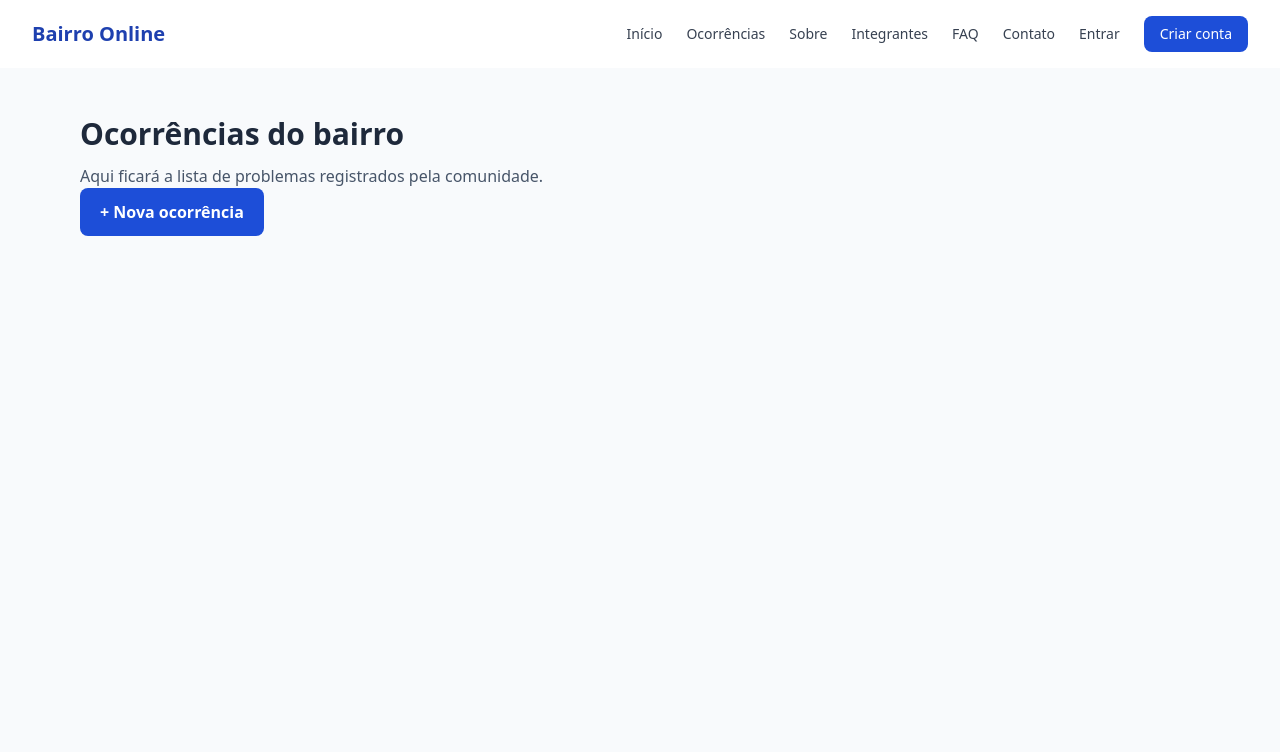
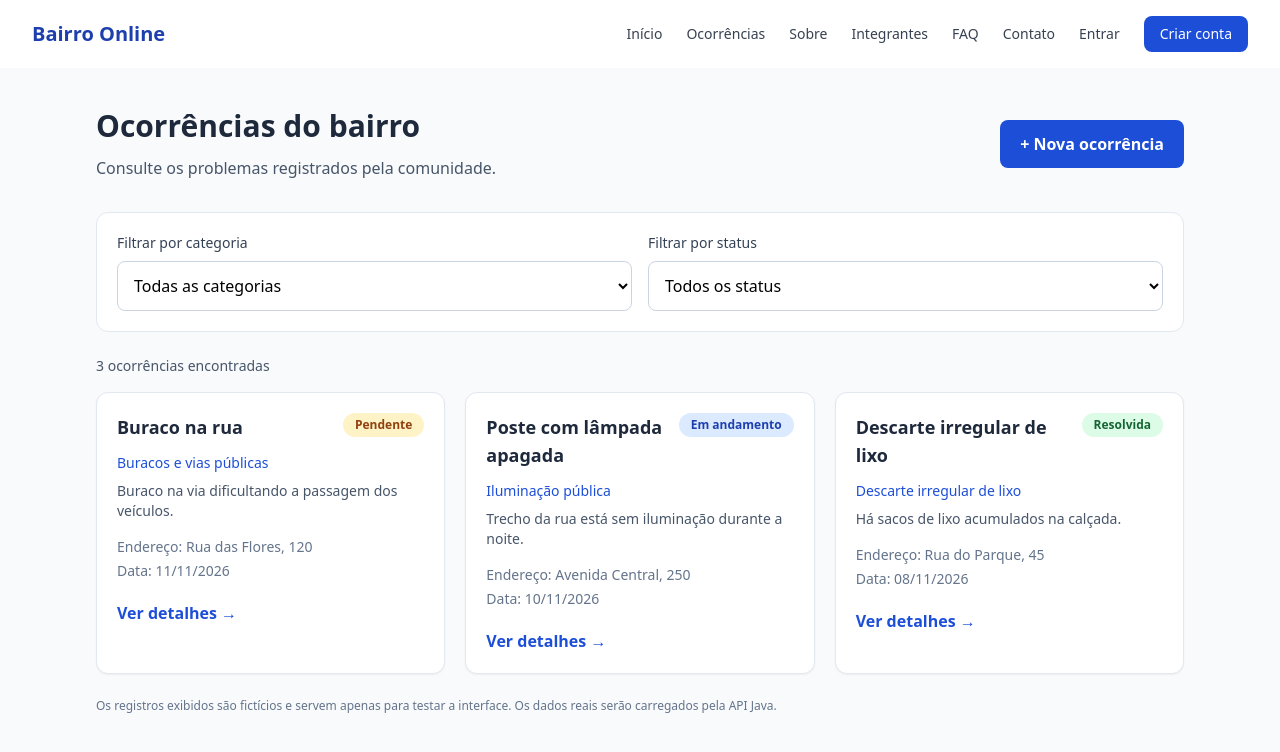
Before and after one commit to VMurtis/gs-front-t, a React (Vite) app: page /ocorrencias in a window 1280 px wide. Shown: the top 752 px of the page. Built offline with nearby package versions, Linux system fonts and the light colour scheme.

Commit message:
feat: adicionar listagem e filtros de ocorrencias

```diff
--- a/src/pages/ListaOcorrencias.tsx
+++ b/src/pages/ListaOcorrencias.tsx
@@ -1,15 +1,112 @@
-import { Link } from "react-router-dom";
+
+import { useState } from 'react'
+import { Link } from 'react-router-dom'
+
+type Categoria =
+  | 'infraestrutura'
+  | 'iluminacao'
+  | 'lixo'
+  | 'calcada'
+  | 'outros'
+
+type Status = 'Pendente' | 'Em andamento' | 'Resolvida'
+
+type Ocorrencia = {
+  id: number
+  titulo: string
+  categoria: Categoria
+  endereco: string
+  descricao: string
+  status: Status
+  data: string
+}
+
+const ocorrencias: Ocorrencia[] = [
+  {
+    id: 1,
+    titulo: 'Buraco na rua',
+    categoria: 'infraestrutura',
+    endereco: 'Rua das Flores, 120',
+    descricao: 'Buraco na via dificultando a passagem dos veículos.',
+    status: 'Pendente',
+    data: '11/11/2026',
+  },
+  {
+    id: 2,
+    titulo: 'Poste com lâmpada apagada',
+    categoria: 'iluminacao',
+    endereco: 'Avenida Central, 250',
+    descricao: 'Trecho da rua está sem iluminação durante a noite.',
+    status: 'Em andamento',
+    data: '10/11/2026',
+  },
+  {
+    id: 3,
+    titulo: 'Descarte irregular de lixo',
+    categoria: 'lixo',
+    endereco: 'Rua do Parque, 45',
+    descricao: 'Há sacos de lixo acumulados na calçada.',
+    status: 'Resolvida',
+    data: '08/11/2026',
+  },
+]
+
+const categorias: { valor: Categoria; nome: string }[] = [
+  { valor: 'infraestrutura', nome: 'Buracos e vias públicas' },
+  { valor: 'iluminacao', nome: 'Iluminação pública' },
+  { valor: 'lixo', nome: 'Descarte irregular de lixo' },
+  { valor: 'calcada', nome: 'Calçadas danificadas' },
+  { valor: 'outros', nome: 'Outros problemas' },
+]
+
+const statusDisponiveis: Status[] = [
+  'Pendente',
+  'Em andamento',
+  'Resolvida',
+]
+
+function nomeCategoria(categoria: Categoria) {
+  return categorias.find((item) => item.valor === categoria)?.nome
+}
+
+function corStatus(status: Status) {
+  switch (status) {
+    case 'Pendente':
+      return 'bg-amber-100 text-amber-800'
+    case 'Em andamento':
+      return 'bg-blue-100 text-blue-800'
+    case 'Resolvida':
+      return 'bg-green-100 text-green-800'
+  }
+}
 
 export default function ListaOcorrencias() {
+  const [categoriaSelecionada, setCategoriaSelecionada] = useState('')
+  const [statusSelecionado, setStatusSelecionado] = useState('')
+
+  const ocorrenciasFiltradas = ocorrencias.filter((ocorrencia) => {
+    const correspondeCategoria =
+      !categoriaSelecionada ||
+      ocorrencia.categoria === categoriaSelecionada
+
+    const correspondeStatus =
+      !statusSelecionado || ocorrencia.status === statusSelecionado
+
+    return correspondeCategoria && correspondeStatus
+  })
+
   return (
-    <main className="mx-auto max-w-6xl px-4 py-12">
+    <main className="mx-auto min-h-screen max-w-6xl px-4 py-10 sm:px-6 lg:px-8">
+      <div className="flex flex-col gap-4 sm:flex-row sm:items-center sm:justify-between">
+        <div>
           <h1 className="text-3xl font-bold text-slate-800">
             Ocorrências do bairro
           </h1>
 
           <p className="mt-3 text-slate-600">
-        Aqui ficará a lista de problemas registrados pela comunidade.
+            Consulte os problemas registrados pela comunidade.
           </p>
+        </div>
 
         <Link
           to="/ocorrencias/nova"
@@ -17,6 +114,125 @@ export default function ListaOcorrencias() {
         >
           + Nova ocorrência
         </Link>
+      </div>
+
+      <section
+        aria-label="Filtros de ocorrências"
+        className="mt-8 grid gap-4 rounded-xl border border-slate-200 bg-white p-5 sm:grid-cols-2"
+      >
+        <div>
+          <label
+            htmlFor="filtroCategoria"
+            className="mb-2 block text-sm font-medium text-slate-700"
+          >
+            Filtrar por categoria
+          </label>
+
+          <select
+            id="filtroCategoria"
+            value={categoriaSelecionada}
+            onChange={(event) => setCategoriaSelecionada(event.target.value)}
+            className="w-full rounded-lg border border-slate-300 bg-white px-3 py-3"
+          >
+            <option value="">Todas as categorias</option>
+            {categorias.map((categoria) => (
+              <option key={categoria.valor} value={categoria.valor}>
+                {categoria.nome}
+              </option>
+            ))}
+          </select>
+        </div>
+
+        <div>
+          <label
+            htmlFor="filtroStatus"
+            className="mb-2 block text-sm font-medium text-slate-700"
+          >
+            Filtrar por status
+          </label>
+
+          <select
+            id="filtroStatus"
+            value={statusSelecionado}
+            onChange={(event) => setStatusSelecionado(event.target.value)}
+            className="w-full rounded-lg border border-slate-300 bg-white px-3 py-3"
+          >
+            <option value="">Todos os status</option>
+            {statusDisponiveis.map((status) => (
+              <option key={status} value={status}>
+                {status}
+              </option>
+            ))}
+          </select>
+        </div>
+      </section>
+
+      <p className="mt-6 text-sm text-slate-600" aria-live="polite">
+        {ocorrenciasFiltradas.length}{' '}
+        {ocorrenciasFiltradas.length === 1
+          ? 'ocorrência encontrada'
+          : 'ocorrências encontradas'}
+      </p>
+
+      {ocorrenciasFiltradas.length > 0 ? (
+        <section className="mt-4 grid grid-cols-1 gap-5 md:grid-cols-2 lg:grid-cols-3">
+          {ocorrenciasFiltradas.map((ocorrencia) => (
+            <article
+              key={ocorrencia.id}
+              className="flex flex-col rounded-xl border border-slate-200 bg-white p-5 shadow-sm"
+            >
+              <div className="flex items-start justify-between gap-3">
+                <h2 className="text-lg font-bold text-slate-800">
+                  {ocorrencia.titulo}
+                </h2>
+
+                <span
+                  className={`shrink-0 rounded-full px-3 py-1 text-xs font-semibold ${corStatus(ocorrencia.status)}`}
+                >
+                  {ocorrencia.status}
+                </span>
+              </div>
+
+              <p className="mt-3 text-sm font-medium text-blue-700">
+                {nomeCategoria(ocorrencia.categoria)}
+              </p>
+
+              <p className="mt-2 text-sm text-slate-600">
+                {ocorrencia.descricao}
+              </p>
+
+              <p className="mt-4 text-sm text-slate-500">
+                Endereço: {ocorrencia.endereco}
+              </p>
+
+              <p className="mt-1 text-sm text-slate-500">
+                Data: {ocorrencia.data}
+              </p>
+
+              <Link
+                to={`/ocorrencias/${ocorrencia.id}`}
+                className="mt-5 font-semibold text-blue-700 hover:underline"
+              >
+                Ver detalhes →
+              </Link>
+            </article>
+          ))}
+        </section>
+      ) : (
+        <div className="mt-4 rounded-xl border border-dashed border-slate-300 p-8 text-center">
+          <p className="font-medium text-slate-700">
+            Nenhuma ocorrência encontrada.
+          </p>
+          <p className="mt-2 text-sm text-slate-500">
+            Tente selecionar outra categoria ou outro status.
+          </p>
+        </div>
+      )}
+
+      <p className="mt-6 text-xs text-slate-500">
+        Os registros exibidos são fictícios e servem apenas para testar a
+        interface. Os dados reais serão carregados pela API Java.
+      </p>
     </main>
-  );
+  )
 }
```
Lines whose indentation alone changed are shown as unchanged.
